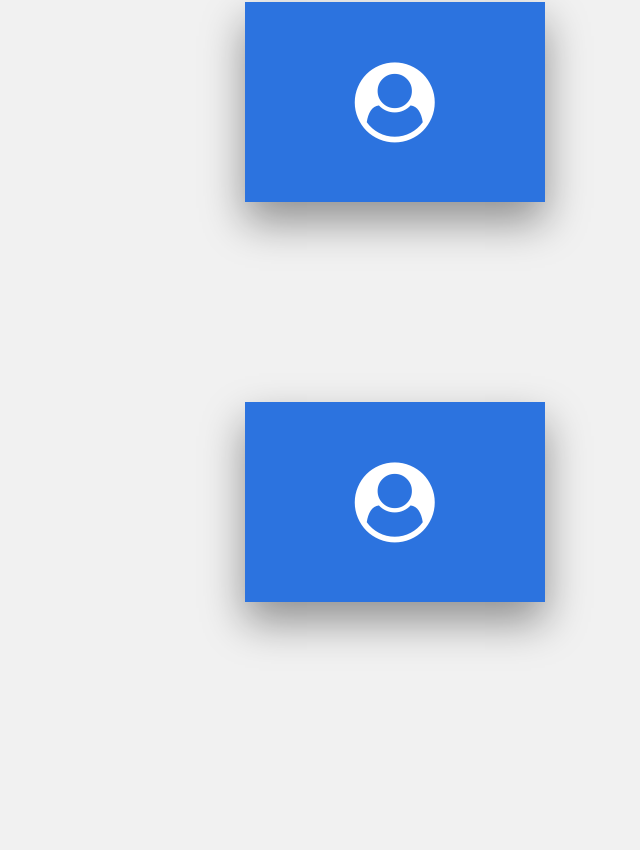
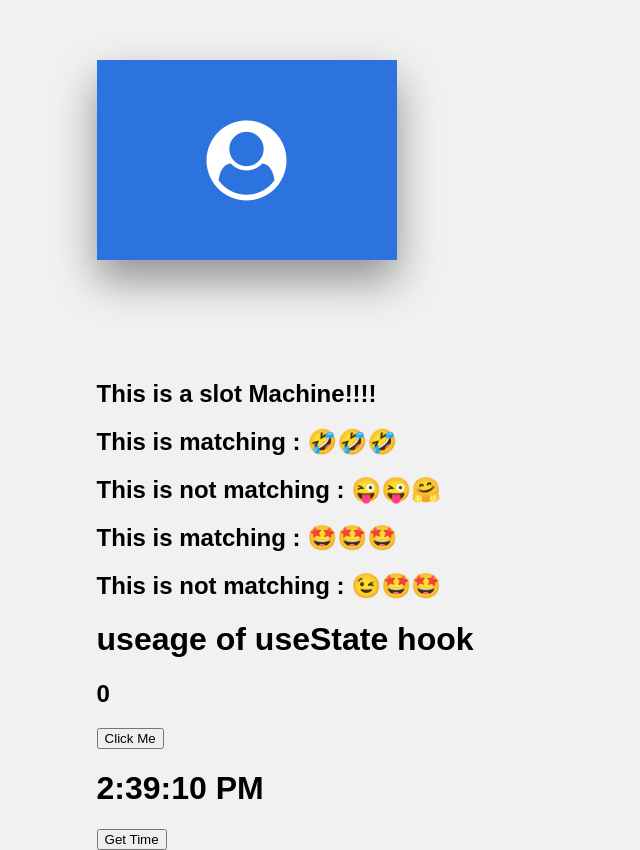
Before and after one commit to Rahul462000/Reactlearning, a React (Create React App) app: page / in a window 1280 px wide. Shown: the part 284-1134 px from the top of the page, without its empty margins (202-842 px from the left). Before the commit the page ends 986 px from the top, so only its background shows below. Built offline with nearby package versions, Linux system fonts and the light colour scheme.

Commit message:
third commit

```diff
--- a/src/App.js
+++ b/src/App.js
@@ -8,6 +8,9 @@ import {
 import add from "./components/Calc";
 import Card from "./components/Props/Card";
 import CardData from "./components/Props/CardArray";
+import SlotMachine from "./components/SlotMachine";
+import IncreDecre from "./components/Hooks/IncreDecre";
+import Time from "./components/Hooks/Time";
 
 // console.log() is a method that provide a data checking facility for ensuring data is called correctly or not
 // console.log(CardData[0]);
@@ -38,8 +41,24 @@ const App = () => {
     cssStyle.color = "purple";
   }
 
+  // if-else in card components,
+
+  const favcard = "posterCard";
+  // const Condition = () => {
+  //   if (favcard === "posterCard") {
+  //     return (
+  //       <Card key={CardData[0].id} h1={CardData[0].h1} p={CardData[0].p} />
+  //     );
+  //   } else {
+  //     return (
+  //       <Card key={CardData[1].id} h1={CardData[1].h1} p={CardData[1].p} />
+  //     );
+  //   }
+  // };
+
   return (
     <>
+    <h1>This is a react practice programming phase!!</h1>
       <h1>
         Hello sir, <span style={cssStyle}> {greeting} </span>
       </h1>
@@ -64,12 +83,11 @@ const App = () => {
       // Card2
       <Card h1={CardData[1].h1} p={CardData[1].p} /> */}
 
-
       {/* their are two methods of map function calling */}
 
       {/* {CardData.map(mapFunction)}  old method */}
 
-      {CardData.map((val)=>{
+      {/* {CardData.map((val)=>{
         return(
           <Card
           key={val.id}
@@ -77,7 +95,23 @@ const App = () => {
           p={val.p} />
         )
 
-      })}
+      })} */}
+
+      {/* ifelse condition statement practising */}
+      {/* <Condition /> */}
+
+      {/* ternary condition usage */}
+      {(favcard === 'posterCard')  ? <Card key={CardData[0].id} h1={CardData[0].h1} p={CardData[0].p} /> : <Card key={CardData[1].id} h1={CardData[1].h1} p={CardData[1].p} />  }
+
+      {/* a slot machine game for ifelse condition rendering */}
+      <SlotMachine />
+
+
+      {/* usestate Hook increment operator */}
+      <IncreDecre />
+
+      {/* usetate Hook useage for getting time */}
+      <Time />
     </>
   );
 };
--- /dev/null
+++ b/src/components/Hooks/IncreDecre.jsx
@@ -0,0 +1,25 @@
+// In this file usage of useState will be demostrate
+import React, { useState } from "react";
+
+const IncreDecre = () => {
+  const [increment, setIncrement] = useState(0);
+  const IncrNum = ()=>{
+   console.log("clicked")
+   setIncrement(increment + 1)
+
+  }
+
+const Initi = () =>{
+    setIncrement('')
+}
+  return (
+    <>
+    <h1>useage of useState hook</h1>
+      <h2>{increment}</h2>
+      <button onClick={IncrNum}>Click Me</button>
+      {/* <button onClick={Initi}>Click Me</button> */}
+    </>
+  );
+};
+
+export default IncreDecre;
--- /dev/null
+++ b/src/components/Hooks/Time.jsx
@@ -0,0 +1,22 @@
+import React ,{useState} from 'react'
+
+const Time = () => {
+    let newTime = new Date().toLocaleTimeString();
+
+    const[time,setTime] = useState(newTime)
+
+    const getTime = ()=>{
+        console.log('clicked')
+        newTime = new Date().toLocaleTimeString()
+        setTime(newTime)
+    }
+
+  return (
+    <>
+    <h1>{time}</h1>
+    <button onClick={getTime}>Get Time</button>
+    </>
+  )
+}
+
+export default Time
--- a/src/components/Props/Card.jsx
+++ b/src/components/Props/Card.jsx
@@ -4,18 +4,18 @@ import './Card.css'
 const Card = (props) => {
   return (
     <>
-      <div class="container">
-        <div class="card">
-          <div class="slide slide1">
-            <div class="content">
-              <div class="icon">
-                <i class="fa fa-user-circle" aria-hidden="true"></i>
+      <div className="container">
+        <div className="card">
+          <div className="slide slide1">
+            <div className="content">
+              <div className="icon">
+                <i className="fa fa-user-circle" aria-hidden="true"></i>
               </div>
             </div>
           </div>
 
-          <div class="slide slide2">
-            <div class="content">
+          <div className="slide slide2">
+            <div className="content">
               <h3>{props.h1}</h3>
 
               <p>{props.p}</p>
--- a/src/components/Props/CardArray.jsx
+++ b/src/components/Props/CardArray.jsx
@@ -1,9 +1,11 @@
 const CardData = [
   {
+    id:1,
     h1: "hello i rahul",
     p: "keep moving ON",
   },
   {
+    id:2,
     h1: "hello i Rahul",
     p: "Do More",
   },
--- /dev/null
+++ b/src/components/SlotMachine.jsx
@@ -0,0 +1,51 @@
+import React from "react";
+
+const SlotMachine = () => {
+  const SlotM = (props) => {
+    // simple method to create a SlotMachine
+    // let x = "😂";
+    // let y = "😂";
+    // let z = "😜";
+
+    // now a upgraded version
+    // let x = props.x;
+    // let y = props.y;
+    // let z = props.z;
+
+    let { x, y, z } = props;
+
+    if (x === y && y === z) {
+      return (
+        <>
+          <h2>
+            This is matching : {x}
+            {y}
+            {z}
+          </h2>
+        </>
+      );
+    } else {
+      return (
+        <>
+          <h2>
+            This is not matching : {x}
+            {y}
+            {z}
+          </h2>
+        </>
+      );
+    }
+  };
+
+  return (
+    <>
+      <h2>This is a slot Machine!!!!</h2>
+      <SlotM x="🤣" y="🤣" z="🤣" />
+      <SlotM x="😜" y="😜" z="🤗" />
+      <SlotM x="🤩" y="🤩" z="🤩" />
+      <SlotM x="😉" y="🤩" z="🤩" />
+    </>
+  );
+};
+
+export default SlotMachine;
```
